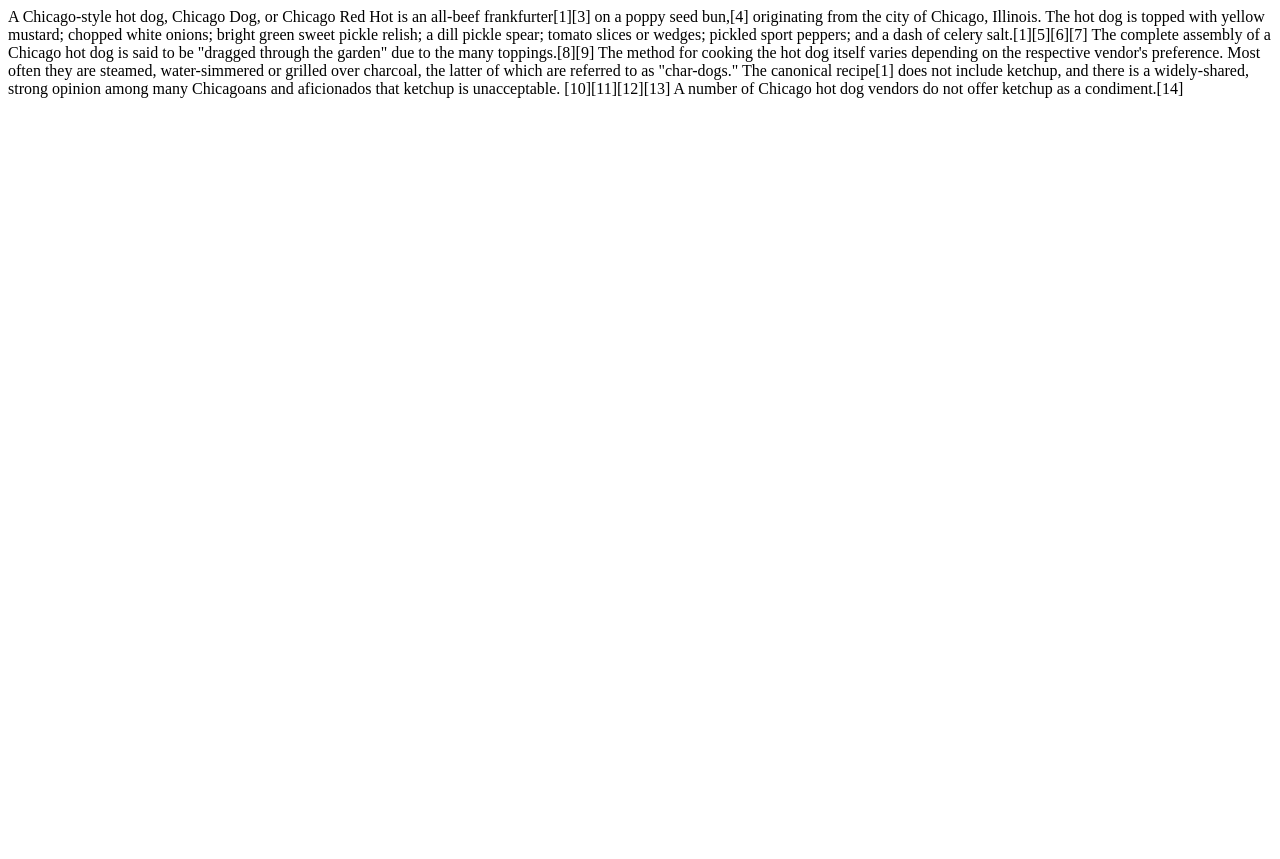
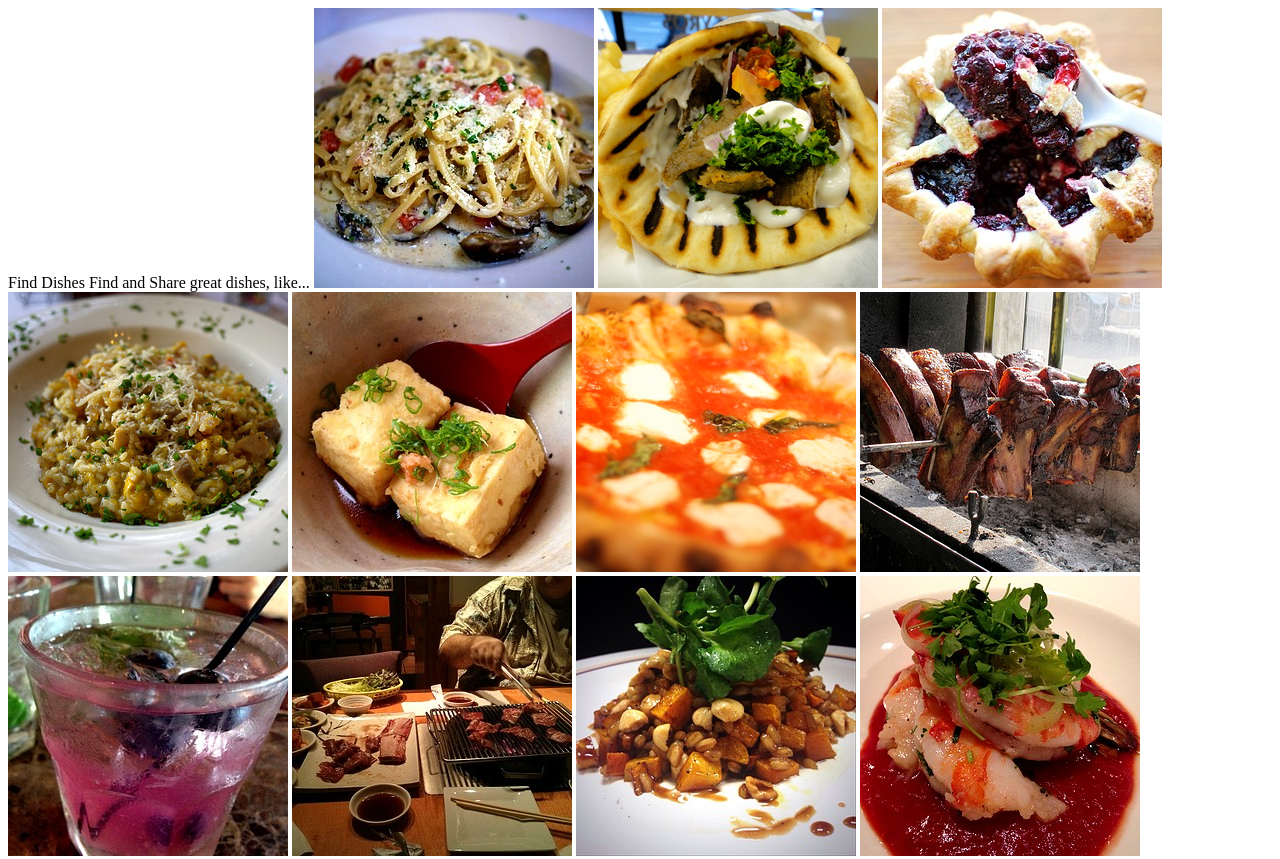
Before and after one commit to jhmiles/Foodspotting, a plain HTML site: page index.html in a window 1280 px wide. Shown: the top 859 px of the page. Before the commit the page ends 800 px from the top, so only its background shows below. Drawn offline with Linux system fonts and the light colour scheme.

Commit message:
HTML updates.

```diff
--- a/index.html
+++ b/index.html
@@ -1,10 +1,45 @@
-<html>
+<!DOCTYPE html>
+<html lang="en">
 <head>
+    <meta charset="UTF-8">
+    <title>Not Foodspotting</title>
 </head>
 <body>
 
-A Chicago-style hot dog, Chicago Dog, or Chicago Red Hot is an all-beef frankfurter[1][3] on a poppy seed bun,[4] originating from the city of Chicago, Illinois. The hot dog is topped with yellow mustard; chopped white onions; bright green sweet pickle relish; a dill pickle spear; tomato slices or wedges; pickled sport peppers; and a dash of celery salt.[1][5][6][7] The complete assembly of a Chicago hot dog is said to be "dragged through the garden" due to the many toppings.[8][9] The method for cooking the hot dog itself varies depending on the respective vendor's preference. Most often they are steamed, water-simmered or grilled over charcoal, the latter of which are referred to as "char-dogs."
-The canonical recipe[1] does not include ketchup, and there is a widely-shared, strong opinion among many Chicagoans and aficionados that ketchup is unacceptable. [10][11][12][13] A number of Chicago hot dog vendors do not offer ketchup as a condiment.[14]
+Find Dishes
+
+Find and Share great dishes, like...
+
+<img src="images/1.jpg">
+<img src="images/2.jpg">
+<img src="images/3.jpg">
+<img src="images/4.jpg">
+<img src="images/5.jpg">
+<img src="images/6.jpg">
+<img src="images/7.jpg">
+<img src="images/8.jpg">
+<img src="images/9.jpg">
+<img src="images/10.jpg">
+<img src="images/11.jpg">
+<img src="images/12.jpg">
+
+Best in map area
+
+A Chicago-style hot dog, Chicago Dog, or Chicago Red Hot is an all-beef frankfurter on a poppy seed bun, originating from the city of Chicago, Illinois. The hot dog is topped with yellow mustard; chopped white onions; bright green sweet pickle relish; a dill pickle spear; tomato slices or wedges; pickled sport peppers; and a dash of celery salt. The complete assembly of a Chicago hot dog is said to be "dragged through the garden" due to the many toppings. The method for cooking the hot dog itself varies depending on the respective vendor's preference. Most often they are steamed, water-simmered or grilled over charcoal, the latter of which are referred to as "char-dogs."
+The canonical recipe does not include ketchup, and there is a widely-shared, strong opinion among many Chicagoans and aficionados that ketchup is unacceptable.  A number of Chicago hot dog vendors do not offer ketchup as a condiment.
+
+Find &amp; share great dishes, not just restaurants.
+
+Find whatever you're craving, see what's good at any restaurant and learn waht foodspotters, friends and experts love wherever you go.
+
+Share great dishes using our apps or by tagging food photos #foodspotting on Instagram.
+
+© 2015 Foodspotting, Inc.
+Terms of Service
+Privacy Policy
+Contact Us
+Support &amp; FAQ
+We want to hear what you think of the redesign &amp; answer your questions!
 
 </body>
 </html>
```
Also changed, not shown: 1 other file.
